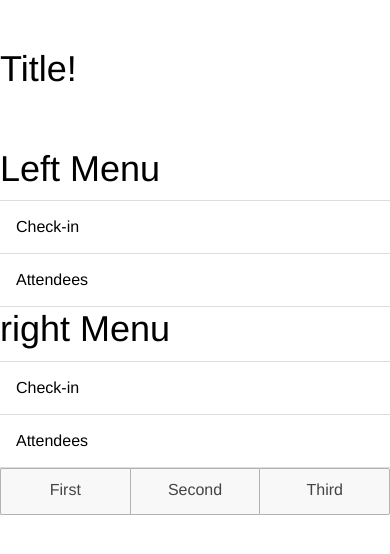
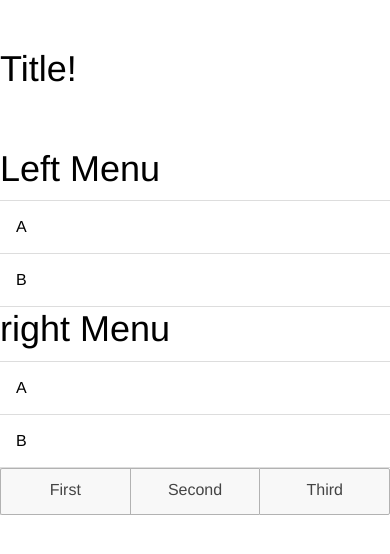
Before and after one commit to Memoriesoflight/IOS, a website: page www/testsample.html in a window 390 px wide. Drawn offline with Linux system fonts and the light colour scheme; some packages are replaced by stand-ins of ours; files that its build step writes are made by us from their sources; files whose address does not match are found by name.

Commit message:
Sample Update

```diff
--- a/www/testsample.html
+++ b/www/testsample.html
@@ -56,8 +56,8 @@
             <ion-content>
                 <ul class="list">
                     <!-- Note each link has the 'menu-close' attribute so the menu auto closes when clicking on one of these links -->
-                    <a href="#/event/check-in" class="item" menu-close>Check-in</a>
-                    <a href="#/event/attendees" class="item" menu-close>Attendees</a>
+                    <a class="item" menu-close>A</a>
+                    <a class="item" menu-close>B</a>
                 </ul>
             </ion-content>
         </ion-side-menu>
@@ -69,8 +69,8 @@
             <ion-content>
                 <ul class="list">
                     <!-- Note each link has the 'menu-close' attribute so the menu auto closes when clicking on one of these links -->
-                    <a href="#/event/check-in" class="item" menu-close>Check-in</a>
-                    <a href="#/event/attendees" class="item" menu-close>Attendees</a>
+                    <a class="item" menu-close>A</a>
+                    <a class="item" menu-close>B</a>
                 </ul>
             </ion-content>
         </ion-side-menu>
```
